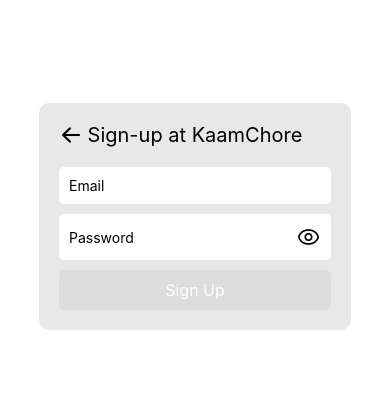
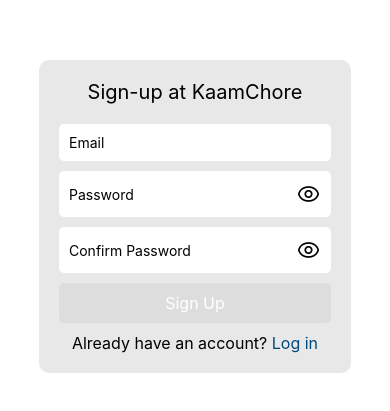
Before and after one commit to abhirajshourya/KaamChore, a React Native app: screen /Signup in a window 390 px wide. Shown: the part 121-532 px from the top of the page. Built offline with nearby package versions, Linux system fonts and the light colour scheme.

Commit message:
Refactor Chores component and ChoreCard styles

```diff
--- a/src/components/ChoreCard/ChoreCard.js
+++ b/src/components/ChoreCard/ChoreCard.js
@@ -125,10 +125,23 @@
               </TouchableOpacity>
             </View>
             <View style={styles.modalDivider} />
-            <View style={styles.modalBody}>
-              <Text style={styles.modalLabel}>Description: {chore.description}</Text>
-              <Text style={styles.modalLabel}>Assignee: {chore.assignee}</Text>
-              <Text style={styles.modalLabel}>Status: {chore.status}</Text>
+            <View style={styles.choreCardModalBody}>
+              <View style={styles.choreCardDesc}>
+                <Text>{chore.description}</Text>
+              </View>
+              <View style={styles.choreCardAssignee}>
+                <Text>Assignee: {chore.assignee}</Text>
+              </View>
+              <View style={styles.choreCardChip}>
+                <Text
+                  style={{
+                    color: choreStatus[chore.status].color,
+                    fontWeight: 'bold',
+                  }}
+                >
+                  {chore.status}
+                </Text>
+              </View>
             </View>
             <View>
               {!choreStatus[chore.status].value ? (
@@ -137,7 +150,7 @@
                 </TouchableOpacity>
               ) : (
                 <TouchableOpacity onPress={onDeleteHandler}>
-                  <AntDesign name="close" size={24} color="black" />
+                  <AntDesign name="delete" size={24} color="black" />
                 </TouchableOpacity>
               )}
             </View>
--- a/src/pages/Home/Chores/Chores.js
+++ b/src/pages/Home/Chores/Chores.js
@@ -44,9 +44,13 @@
         <Text style={styles.header}>Your Chores</Text>
       </View>
       <View style={styles.listContainer}>
-        {Object.keys(chores).map((choreId) => {
-          return <ChoreCard key={choreId} chore={chores[choreId]} choreId={choreId} />;
-        })}
+        {Object.keys(chores).length > 0 ? (
+          Object.keys(chores).map((choreId) => {
+            return <ChoreCard key={choreId} chore={chores[choreId]} choreId={choreId} />;
+          })
+        ) : (
+          <Text style={styles.noItemInList}>No chores found</Text>
+        )}
       </View>
     </SafeAreaWithInsets>
   );
--- a/src/pages/Signup/Signup.js
+++ b/src/pages/Signup/Signup.js
@@ -9,14 +9,39 @@
   const [isPasswordHidden, setIsPasswordHidden] = useState(true);
   const [email, setEmail] = useState('');
   const [password, setPassword] = useState('');
+  const [confirmPassword, setConfirmPassword] = useState('');
+  const [isConfirmPasswordHidden, setIsConfirmPasswordHidden] = useState(true);
+  const [validation, setValidation] = useState('');
 
   const signUpHandler = async () => {
+    setValidation(() => validateInputs());
+    if (validation !== true) {
+      return;
+    }
+
     try {
       await signUp(email, password);
       navigation.popToTop();
     } catch (error) {
       Alert.alert('Error', error.message);
     }
+  };
+
+  const validateInputs = () => {
+    const emailRegex = /^[a-zA-Z0-9._-]+@[a-zA-Z0-9.-]+\.[a-zA-Z]{2,6}$/;
+    if (!emailRegex.test(email) || email.length === 0) {
+      return 'Invalid email format';
+    }
+
+    if (password.length === 0) {
+      return 'Password cannot be empty';
+    }
+
+    if (password !== confirmPassword) {
+      return 'Passwords do not match';
+    }
+
+    return true;
   };
 
   return (
@@ -31,9 +56,6 @@
       >
         <View style={styles.formBox}>
           <View style={styles.formTitle}>
-            <TouchableOpacity onPress={() => navigation.goBack()} style={styles.backButton}>
-              <AntDesign name="arrowleft" size={24} color="black" />
-            </TouchableOpacity>
             <Text style={styles.formTitleText}>Sign-up at KaamChore</Text>
           </View>
           <View style={styles.formInput}>
@@ -83,6 +105,47 @@
               )}
             </TouchableOpacity>
           </View>
+          <View style={styles.formInput}>
+            <TextInput
+              placeholder="Confirm Password"
+              secureTextEntry={isConfirmPasswordHidden}
+              autoCorrect={false}
+              style={{
+                width: '90%',
+              }}
+              defaultValue={confirmPassword}
+              onChangeText={(text) => {
+                setConfirmPassword(text);
+              }}
+            />
+            <TouchableOpacity
+              onPress={() => {
+                setIsConfirmPasswordHidden(!isConfirmPasswordHidden);
+              }}
+              underlayColor="#DDDDDD"
+              style={{
+                width: '10%',
+                display: 'flex',
+                justifyContent: 'center',
+                alignItems: 'center',
+              }}
+            >
+              {isConfirmPasswordHidden ? (
+                <AntDesign name="eyeo" size={24} color="black" />
+              ) : (
+                <AntDesign name="eye" size={24} color="black" />
+              )}
+            </TouchableOpacity>
+          </View>
+          {validation && (
+            <View
+              style={{
+                marginBottom: 10,
+              }}
+            >
+              <Text style={{ color: 'red' }}>{validation}</Text>
+            </View>
+          )}
           <TouchableHighlight
             style={{
               ...styles.formButton,
@@ -101,6 +164,23 @@
               Sign Up
             </Text>
           </TouchableHighlight>
+          <View
+            style={{
+              marginTop: 10,
+            }}
+          >
+            <Text style={styles.formText}>
+              Already have an account?{' '}
+              <Text
+                style={styles.formLink}
+                onPress={() => {
+                  navigation.goBack();
+                }}
+              >
+                Log in
+              </Text>
+            </Text>
+          </View>
         </View>
       </View>
     </SafeAreaWithInsets>
--- a/src/styles/main.js
+++ b/src/styles/main.js
@@ -56,6 +56,12 @@
     display: 'flex',
     justifyContent: 'center',
     alignItems: 'center',
+  },
+  formText: {
+    fontSize: 16,
+  },
+  formLink: {
+    color: colourPalette.primary,
   },
   headerContainer: {
     padding: 20,
@@ -189,6 +195,39 @@
   modalMemberText: {
     fontSize: 15,
   },
+  choreCardModalBody: {
+    marginBottom: 20,
+  },
+  choreCardDesc: {
+    fontSize: 15,
+    marginBottom: 10,
+    backgroundColor: '#f0f0f0',
+    borderColor: '#f0f0f0',
+    padding: 10,
+    borderRadius: 5,
+    borderWidth: 1,
+  },
+  choreCardAssignee: {
+    fontSize: 15,
+    marginBottom: 10,
+    backgroundColor: '#f0f0f0',
+    borderColor: '#f0f0f0',
+    padding: 10,
+    borderRadius: 5,
+    borderWidth: 1,
+  },
+  choreCardChip: {
+    padding: 10,
+    backgroundColor: '#f0f0f0',
+    borderWidth: 1,
+    borderRadius: 50,
+    borderColor: '#f0f0f0',
+    marginBottom: 10,
+    width: 100,
+    display: 'flex',
+    justifyContent: 'center',
+    alignItems: 'center',
+  },
 });
 
 export default styles;
```
